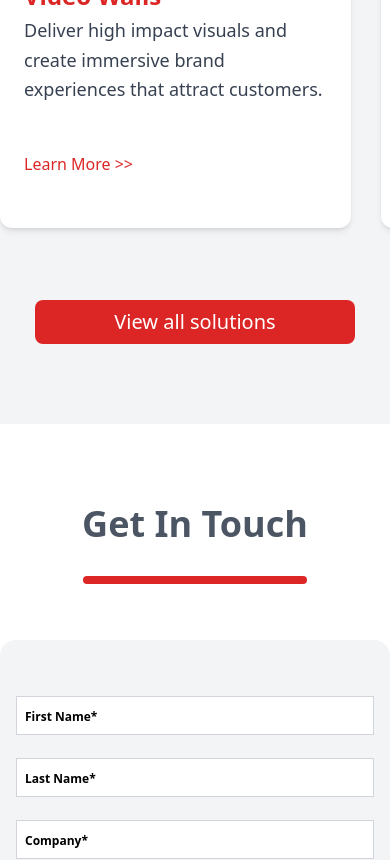
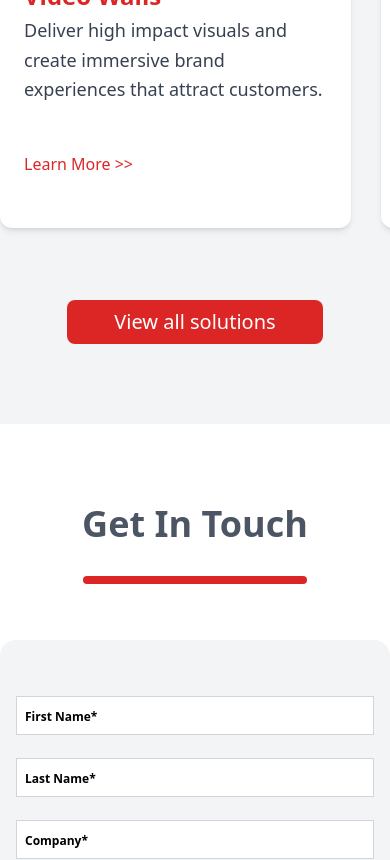
Before and after one commit to Ibrahim0108/Scala-task, a Vue app: page / in a window 390 px wide. Shown: the part 4583-5443 px from the top of the page. Built offline with nearby package versions, Linux system fonts and the light colour scheme.

Commit message:
complete

```diff
--- a/src/components/Part-7.vue
+++ b/src/components/Part-7.vue
@@ -56,7 +56,7 @@
   </div>
 </div>
   <div class="flex justify-center ">
-    <button class= " mt-8 bg-red-600 text-white rounded-lg w-80 py-2 text-xl ">View all solutions</button></div>
+    <button class= "mt-8 bg-red-600 text-white rounded-lg  w-64  py-2 text-xl ">View all solutions</button></div>
 
 
 
@@ -90,6 +90,7 @@ export default {};
   scroll-snap-type: x mandatory;
 }
 
+
 .slider-item {
   flex: 0 0 auto;
   scroll-snap-align: center;
@@ -120,9 +121,7 @@ export default {};
   .slider-item {
     width: 90%;
   }
-  button{
-    width: 50%;
-  }
+
 }
 
 
```
